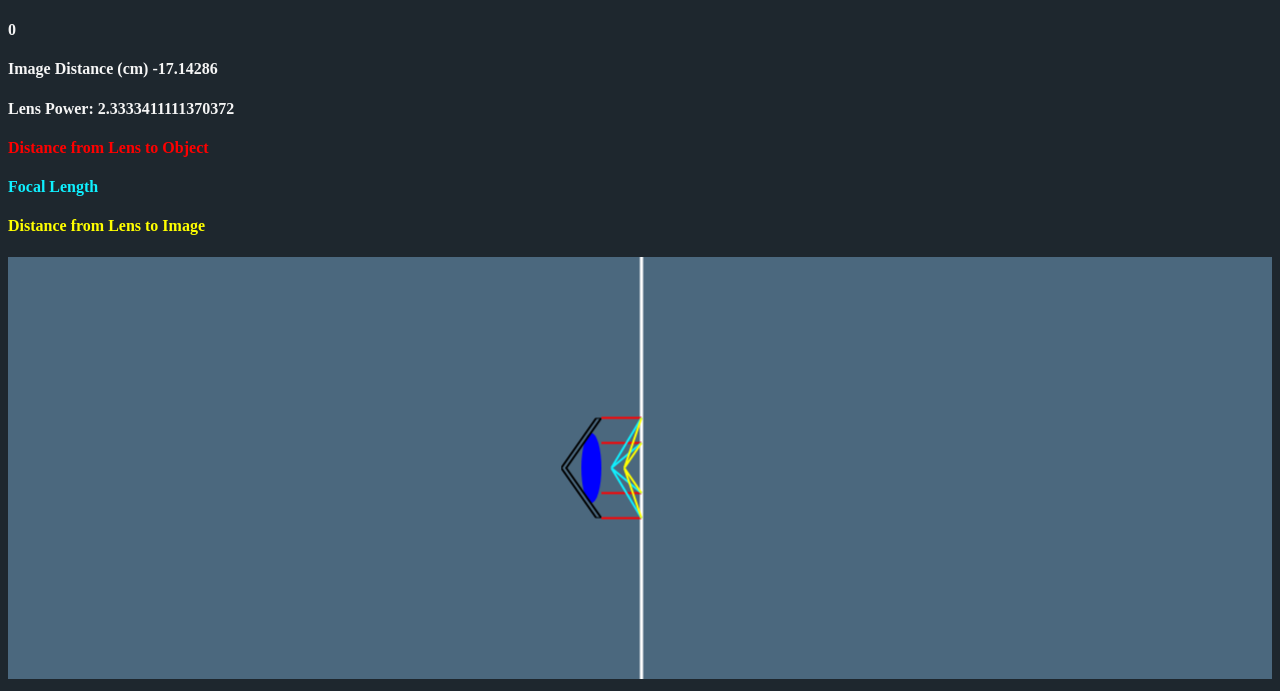
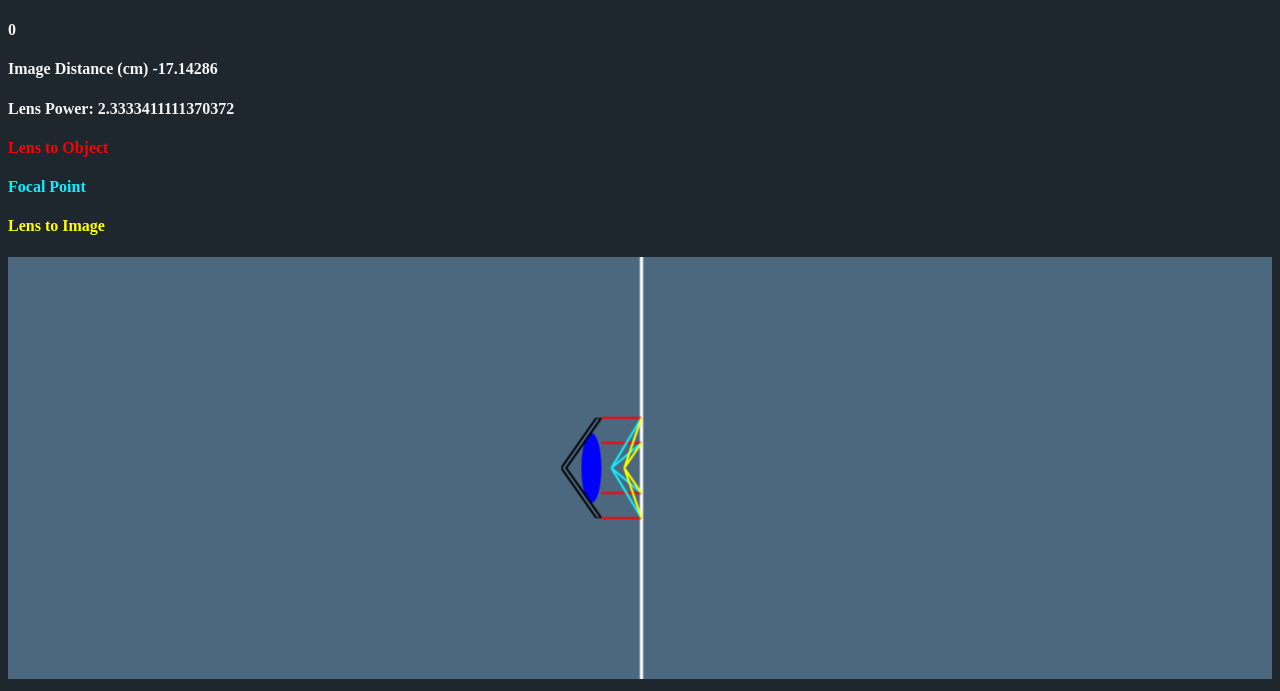
Before and after one commit to Bran-donC/Magnification-Simulation, a plain HTML site: page index.html in a window 1280 px wide. Shown: the part 152-843 px from the top of the page. Drawn offline with Linux system fonts and the light colour scheme.

Commit message:
Update index.html

```diff
--- a/index.html
+++ b/index.html
@@ -32,9 +32,9 @@ Last Updated: 17/5/2022
         <h4 id="imageDist">Image Distance (cm)</h4>
         <h4 id="ImageSize">Lens Power: N/A</h4>
 
-        <h4 class="h31">Distance from Lens to Object</h4>
-        <h4 class="h32">Focal Length</h4>
-        <h4 class="h33">Distance from Lens to Image</h4>
+        <h4 class="h31">Lens to Object</h4>
+        <h4 class="h32">Focal Point</h4>
+        <h4 class="h33">Lens to Image</h4>
         <canvas id="rayCanvas"></canvas>
     </body>
 </html>
```
